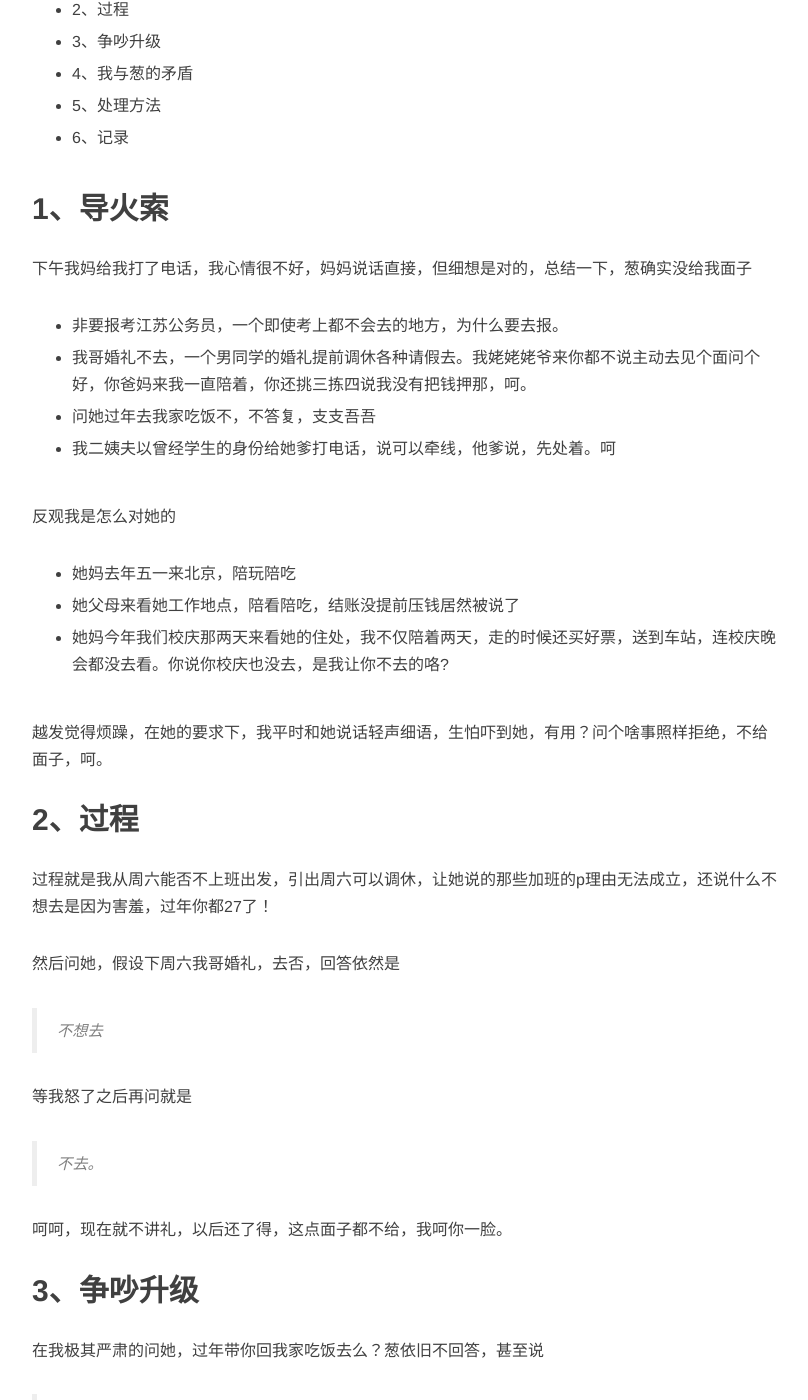
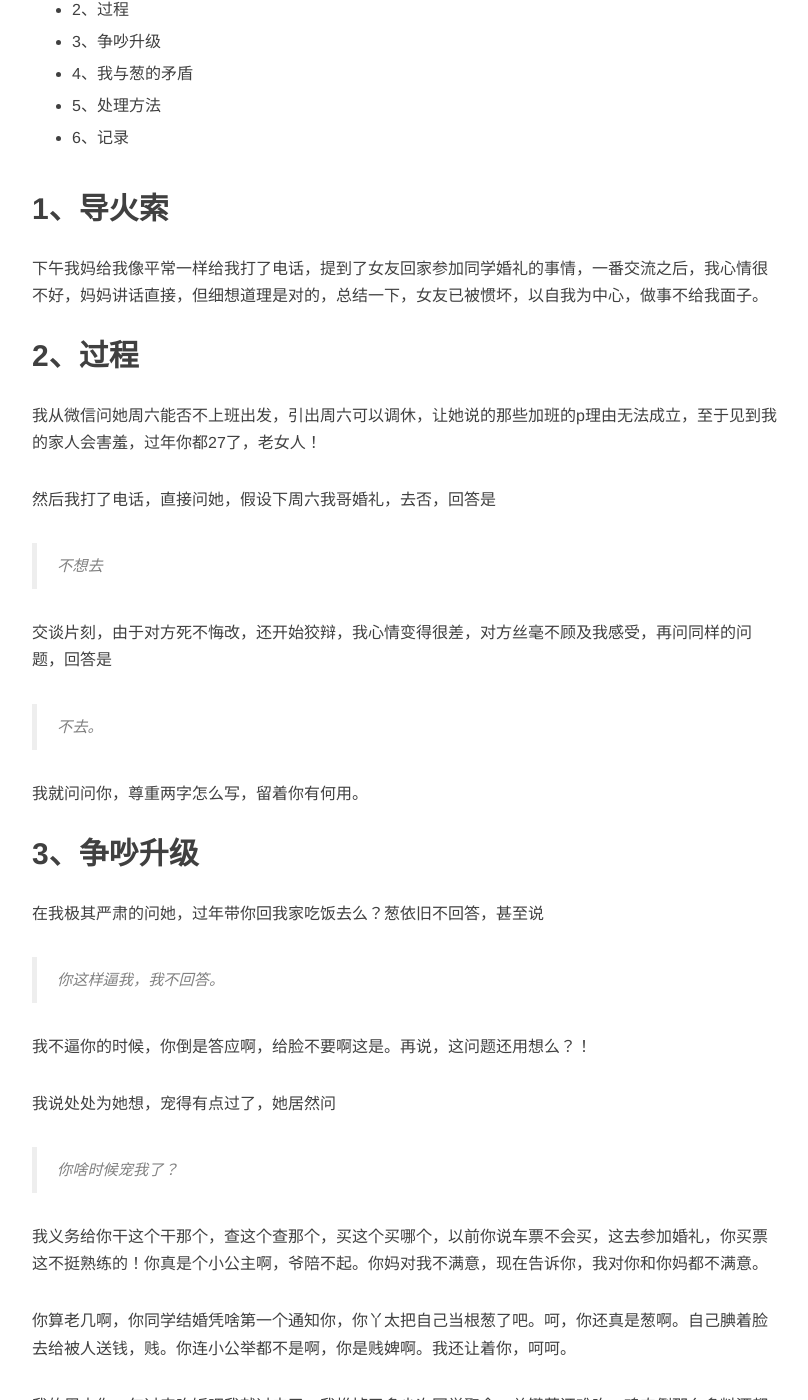
Before and after one commit to xofi/xofi.github.io, a Jekyll site: the page built from _posts/2015-11-20-conflict.md, in a window 1280 px wide and 1400 px high, scrolled down 578 px. Shown: the whole window, without its empty margins (233-1041 px from the left). Built offline with Jekyll 4.4.1, drawn with Linux system fonts in a browser that asks for light colours; nearby versions of some CDN libraries; comment, search, counter and statistics services are not loaded; some of the changed text lies outside the part shown.

Commit message:
modify log 8

```diff
--- a/_posts/2015-11-20-conflict.md
+++ b/_posts/2015-11-20-conflict.md
@@ -8,7 +8,7 @@
 
 ---
 
-注： 这篇日志，是提醒自己不要忘记这次耻辱。
+注： 写这篇日志，是提醒自己不要忘记这次耻辱。
 
 * 1、导火索
 
@@ -25,39 +25,22 @@
 
 ##1、导火索
 
-下午我妈给我打了电话，我心情很不好，妈妈说话直接，但细想是对的，总结一下，葱确实没给我面子
+下午我妈给我像平常一样给我打了电话，提到了女友回家参加同学婚礼的事情，一番交流之后，我心情很不好，妈妈讲话直接，但细想道理是对的，总结一下，女友已被惯坏，以自我为中心，做事不给我面子。
 
-- 非要报考江苏公务员，一个即使考上都不会去的地方，为什么要去报。
-
-- 我哥婚礼不去，一个男同学的婚礼提前调休各种请假去。我姥姥姥爷来你都不说主动去见个面问个好，你爸妈来我一直陪着，你还挑三拣四说我没有把钱押那，呵。
-
-- 问她过年去我家吃饭不，不答复，支支吾吾
-
-- 我二姨夫以曾经学生的身份给她爹打电话，说可以牵线，他爹说，先处着。呵
-
-反观我是怎么对她的
-
-- 她妈去年五一来北京，陪玩陪吃
-
-- 她父母来看她工作地点，陪看陪吃，结账没提前压钱居然被说了
-
-- 她妈今年我们校庆那两天来看她的住处，我不仅陪着两天，走的时候还买好票，送到车站，连校庆晚会都没去看。你说你校庆也没去，是我让你不去的咯?
-
-越发觉得烦躁，在她的要求下，我平时和她说话轻声细语，生怕吓到她，有用？问个啥事照样拒绝，不给面子，呵。
 
 ##2、过程
 
-过程就是我从周六能否不上班出发，引出周六可以调休，让她说的那些加班的p理由无法成立，还说什么不想去是因为害羞，过年你都27了！
+我从微信问她周六能否不上班出发，引出周六可以调休，让她说的那些加班的p理由无法成立，至于见到我的家人会害羞，过年你都27了，老女人！
 
-然后问她，假设下周六我哥婚礼，去否，回答依然是
+然后我打了电话，直接问她，假设下周六我哥婚礼，去否，回答是
 
 > 不想去
 
-等我怒了之后再问就是
+交谈片刻，由于对方死不悔改，还开始狡辩，我心情变得很差，对方丝毫不顾及我感受，再问同样的问题，回答是
 
 > 不去。
 
-呵呵，现在就不讲礼，以后还了得，这点面子都不给，我呵你一脸。
+我就问问你，尊重两字怎么写，留着你有何用。
 
 ##3、争吵升级
 
@@ -71,26 +54,27 @@
 
 > 你啥时候宠我了？
 
-我义务给你查这个查那个，以前你说车票不会买，这去参加婚礼，你买票这不挺熟练的！操。你真是个小公主啊，爷陪不起。你娘对我不满意，我对你和你娘都不满意。
+我义务给你干这个干那个，查这个查那个，买这个买哪个，以前你说车票不会买，这去参加婚礼，你买票这不挺熟练的！你真是个小公主啊，爷陪不起。你妈对我不满意，现在告诉你，我对你和你妈都不满意。
 
-你算老几啊，你同学结婚凭啥第一个通知你，你丫太把自己当根葱了吧。呵，你还真是葱啊。自己腆着脸去给被人送钱，贱。你是小公举啊，我事事得让着你，你不讲理我让你干p。
+你算老几啊，你同学结婚凭啥第一个通知你，你丫太把自己当根葱了吧。呵，你还真是葱啊。自己腆着脸去给被人送钱，贱。你连小公举都不是啊，你是贱婢啊。我还让着你，呵呵。
 
-我的周末你一句过来吃饭吧我就过去了，我推掉了多少次同学聚会，关键菜还难吃。
+我的周末你一句过来吃饭吧我就过去了，我推掉了多少次同学聚会，关键菜还难吃，鸡肉倒那么多料酒都苦了萨比。
 
 我撂下一句话
 
 > 你自己想想吧！
 
-
 ## 4、我与葱的矛盾
 
-两人都极其倔强，心中早就想好了答案，问别人只是为了印证自己的看法，获取对方的支持。但我是脾气发完就想和好，葱是绝对不先开口，冷战，扭头就走。为此，我专门写下这篇日志，目的是提醒自己不要忘记这段耻辱。
+两人自尊心都很强，对方是心中早就想好了答案，问别人只是为了印证自己的看法，获取对方的支持，我是心中有答案，压根不会问她。
+脾气发完，我很快会愿意和好，对面是绝对不先开口，冷战，扭头就走。
+也是为此，我专门写下这篇日志，目的是提醒自己不要忘记这次的耻辱。
 
 ## 5、处理方法
 
-这次我绝对不道歉，妈的，又不是我的错，草。
+放给她烂。
 
-即使和好，我第一句话就是
+如果对面找我和好，第一句话我会问
 
 >如果下周是我哥婚礼，去不去
 
@@ -100,18 +84,18 @@
 
 我对你的要求
 
-- 给我面子，做事情配合我
-- 在原则问题上，没那么多理由，能去做就别bb
-- 改掉老是酸别人的毛病，一把我惹毛就说在开玩笑，开个p咧
-- 心里不爽别整个臭脸给我，看见就烦，丑，懂么，丑
+- 尊重我，方方面面，别以为你工作了就了不起
+- 在原则问题上，没那么多理由，能去做就别bb，狡辩只能火上浇油
+- 改掉酸别人的毛病，一把我惹毛就说在开玩笑，开个p咧
+- 心里不爽别整个臭脸给我，看见就烦，本来长得就丑，摆个臭脸我想吐
 
 对我自己的要求
 
-- 今后给她干每件事的时候先问问自己，愿意么？不爽就吐
+- 今后她提出要求的时候，以我为主，我真心想去做就做，不想就说。对待这样一个贱婢，不用尊重。
 
 — 干 —
 
-##记录
+##记录（不断更新中）
 
 你给我买过的东西
 
@@ -143,15 +127,22 @@
 - 回家的车票
 - 羽毛球拍
 
-我给你干的事情（今后，如果有今后，记录下每一件我给你干的事）
+你做的那些事
 
-- 查秒拍之类的app
-- 陪你妈逛北京
-- 陪你爹妈看你工作的地方，我是主动打电话说要去的，本来没我啥事，袁竞提前给我打招呼
-- 你妈来看你住的屋子，我陪了两天，还送到车站
+- 硕士毕业找工作期间报考江苏镇江公务员，一个即使考上都不会去的地方，一个大家都劝着别去报考的地方，为什么非要去报。
 
+- 就在她同学婚礼的上周，我哥要举办婚礼，提前一个月问她，表示不去，而这次一个男同学的婚礼提前调休各种请假去。
 
-你给我干的事情
+- 我姥姥姥爷来北京玩，女友都不说主动去见个面问个好。她爸妈来我一直陪着，居然被她妈说我没有抢着付钱，或把钱先押那。
 
-- 我姥爷姥娘来，你不说过来看
-- 我哥婚礼，提前告诉你，毛用没有
+- 过年去我家吃饭问题上，态度不明确
+
+- 我二姨夫以曾经被教过的学生身份给她爹打电话说今后可以牵线，被敷衍过去
+
+我是怎么做的
+
+- 她妈去年五一来北京，陪玩陪吃
+
+- 她父母来看她工作地点，陪看陪吃，结账没提前压钱居然被说了
+
+- 她妈今年我们校庆那两天来看她的住处，我不仅陪着两天，走的时候还买好票，送到车站，连校庆晚会都没去看。你说你校庆也没去，是我让你不去的咯?
```
